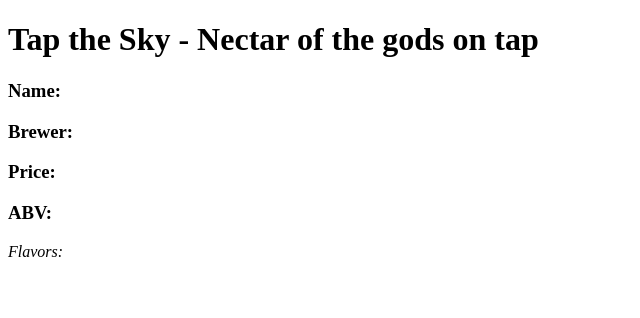
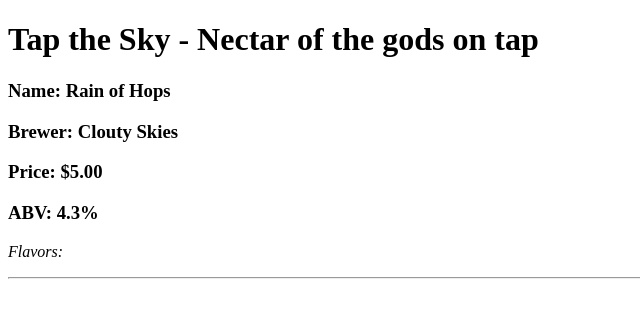
Before and after one commit to FatherofDharma/REACT-Independent-Project-One--Tap-Room, a React app: page / in a window 1280 px wide. Shown: the top 318 px of the page, without its empty margins (0-640 px from the left). Built offline with nearby package versions, Linux system fonts and the light colour scheme.

Commit message:
add some basic component structure, including imports to App.jsx.

```diff
--- a/src/components/App.jsx
+++ b/src/components/App.jsx
@@ -1,14 +1,12 @@
 import React from "react";
+import TapList from "./TapList";
+import Header from "./Header";
 
 function App(){
   return (
     <div>
-      <h1>Tap the Sky - Nectar of the gods on tap</h1>
-      <h3>Name: </h3>
-      <h3>Brewer: </h3>
-      <h3>Price: </h3>
-      <h3>ABV: </h3>
-      <p><em>Flavors: </em></p>
+      <Header/>
+      <TapList/>
     </div>
   );
 }
--- a/src/components/Header.jsx
+++ b/src/components/Header.jsx
@@ -0,0 +1,9 @@
+import React from "react";
+
+function Header(){
+  return (
+    <h1>Tap the Sky - Nectar of the gods on tap</h1>
+  );
+}
+
+export default Header;
--- /dev/null
+++ b/src/components/Tap.jsx
@@ -0,0 +1,16 @@
+import React from "react";
+
+function Tap(){
+  return (
+    <div>
+      <h3>Name: Rain of Hops</h3>
+      <h3>Brewer: Clouty Skies</h3>
+      <h3>Price: $5.00</h3>
+      <h3>ABV: 4.3%</h3>
+      <p><em>Flavors: </em></p>
+      <hr/>
+    </div>
+  );
+}
+
+export default Tap;
--- /dev/null
+++ b/src/components/TapList.jsx
@@ -0,0 +1,10 @@
+import React from "react";
+import Tap from "./Tap";
+
+function TapList(){
+  return (
+    <Tap/>
+  );
+}
+
+export default TapList;
```
